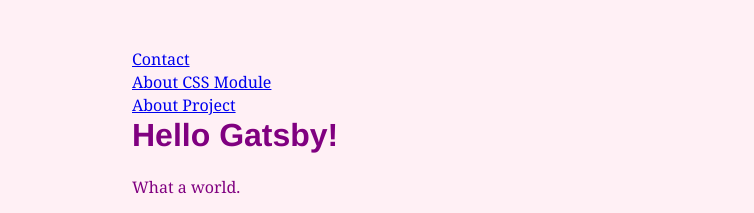
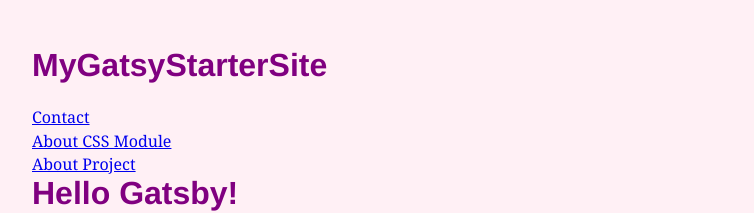
Before and after one commit to tpriyanshu90/gatsby-starter, a Gatsby site: page / in a window 1280 px wide. Shown: the top 213 px of the page, without its empty margins (199-953 px from the left). Built offline with nearby package versions, Linux system fonts and the light colour scheme; Gatsby itself is replaced by a stand-in of ours.

Commit message:
added layouts

```diff
--- a/src/components/layout.js
+++ b/src/components/layout.js
@@ -2,7 +2,8 @@
 
 export default function Layout({ children }) {
   return (
-    <div style={{ color: `purple`, margin: `3rem auto`, maxWidth: 650, padding: `0 1rem` }}>
+    <div style={{ color: `purple`, margin: `3rem auto`, maxWidth: 850, padding: `0 1rem` }}>
+      <h1>MyGatsyStarterSite</h1>
       {children}
     </div>
   )
```
